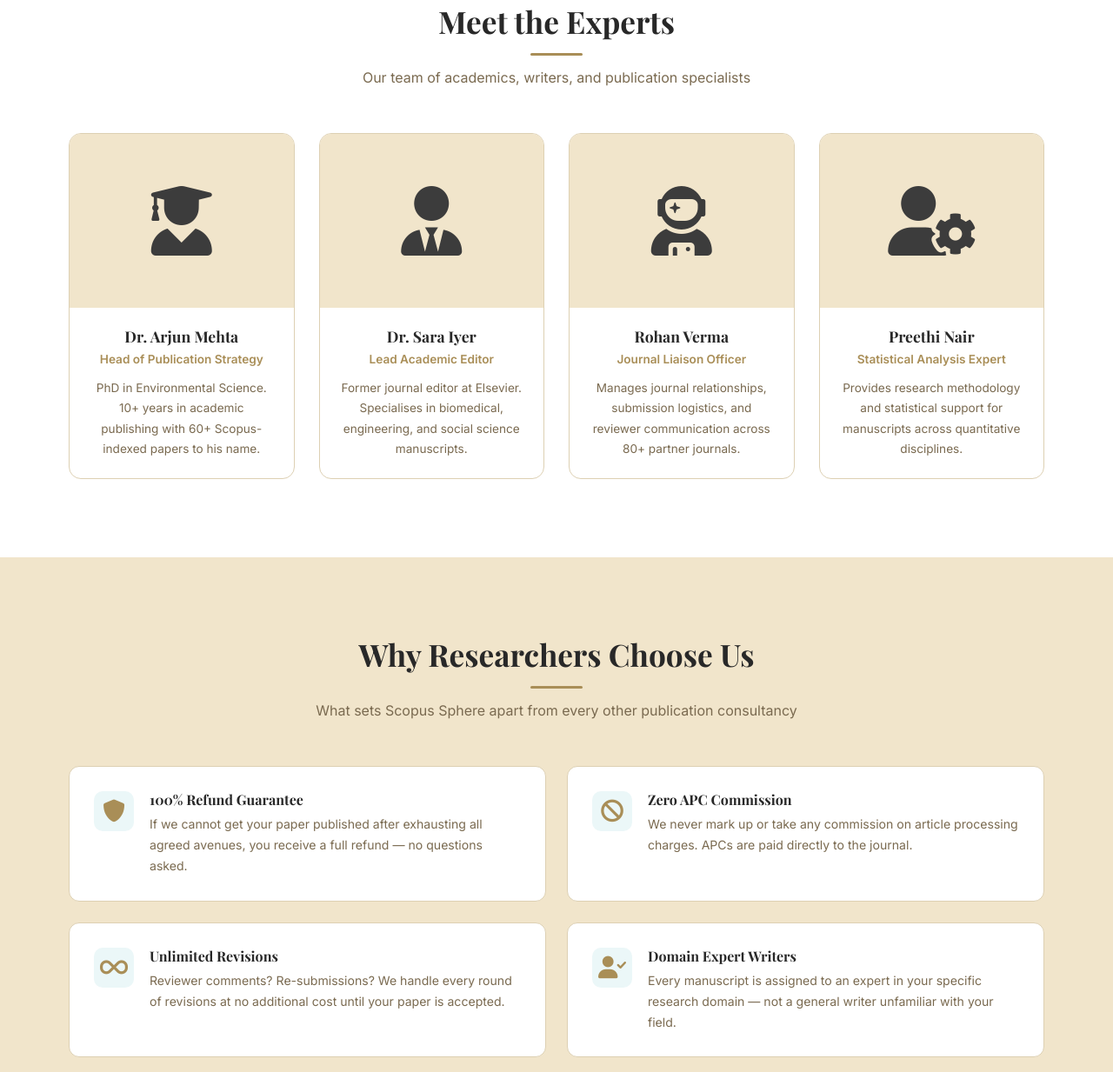
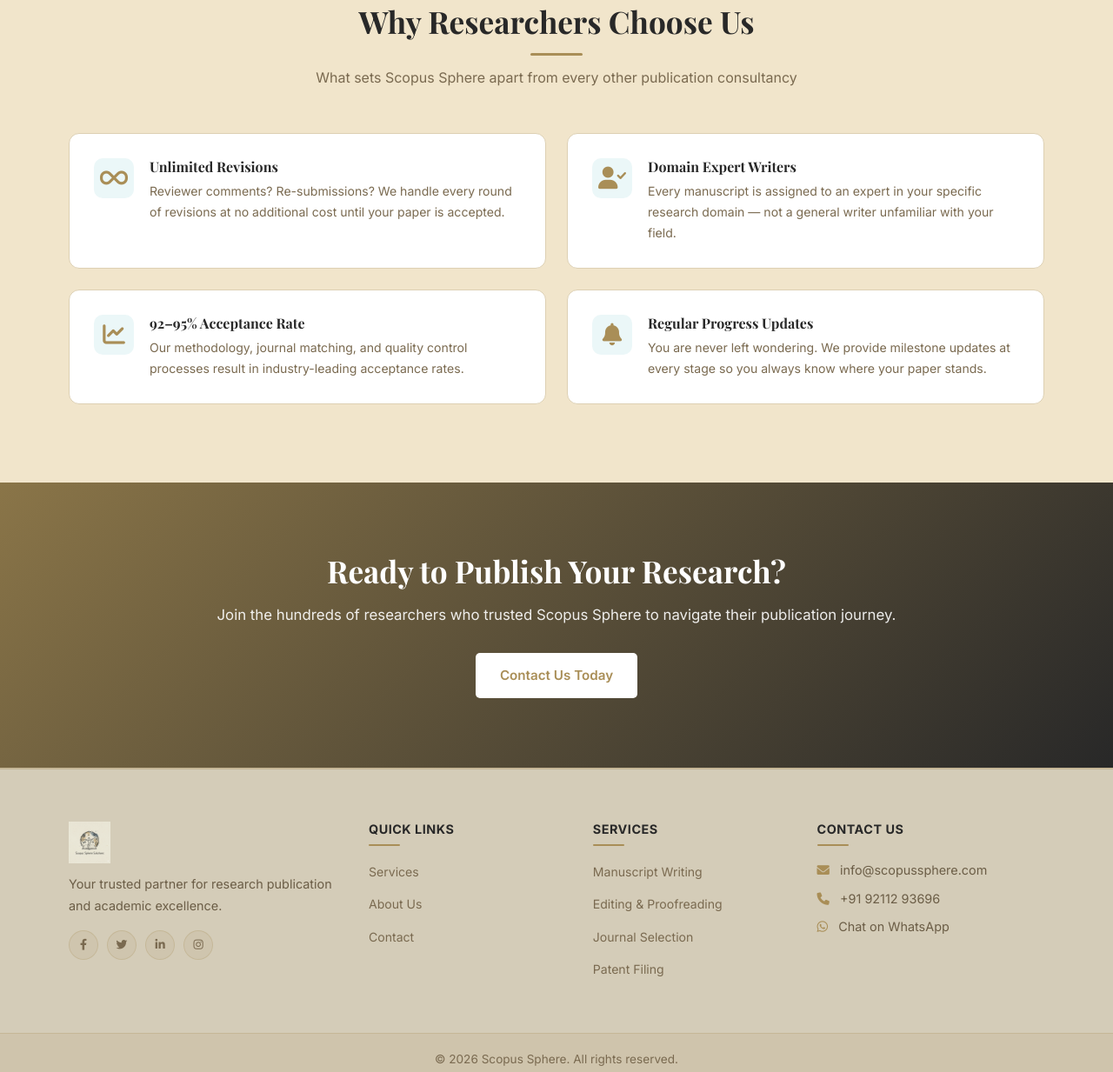
Before and after one commit to ryoikitenkaai/Scopus-Sphere, a plain HTML site: page About/index.html in a window 1280 px wide. Shown: the part 1961-3194 px from the top of the page at 87% size. Drawn offline with nearby package versions, Linux system fonts and the light colour scheme; a web font is replaced by a local one.

Commit message:
Remove team section and why-us items from About page

```diff
--- a/About/index.html
+++ b/About/index.html
@@ -250,68 +250,12 @@
         </div>
     </section>
 
-    <!-- Team Section -->
-    <section class="team-section">
-        <div class="container">
-            <h2 class="section-title">Meet the Experts</h2>
-            <p class="section-subtitle">Our team of academics, writers, and publication specialists</p>
-            <div class="team-grid">
-                <div class="team-card">
-                    <div class="team-photo"><i class="fas fa-user-graduate"></i></div>
-                    <div class="team-info">
-                        <h3>Dr. Arjun Mehta</h3>
-                        <div class="team-role">Head of Publication Strategy</div>
-                        <p>PhD in Environmental Science. 10+ years in academic publishing with 60+ Scopus-indexed papers to his name.</p>
-                    </div>
-                </div>
-                <div class="team-card">
-                    <div class="team-photo"><i class="fas fa-user-tie"></i></div>
-                    <div class="team-info">
-                        <h3>Dr. Sara Iyer</h3>
-                        <div class="team-role">Lead Academic Editor</div>
-                        <p>Former journal editor at Elsevier. Specialises in biomedical, engineering, and social science manuscripts.</p>
-                    </div>
-                </div>
-                <div class="team-card">
-                    <div class="team-photo"><i class="fas fa-user-astronaut"></i></div>
-                    <div class="team-info">
-                        <h3>Rohan Verma</h3>
-                        <div class="team-role">Journal Liaison Officer</div>
-                        <p>Manages journal relationships, submission logistics, and reviewer communication across 80+ partner journals.</p>
-                    </div>
-                </div>
-                <div class="team-card">
-                    <div class="team-photo"><i class="fas fa-user-cog"></i></div>
-                    <div class="team-info">
-                        <h3>Preethi Nair</h3>
-                        <div class="team-role">Statistical Analysis Expert</div>
-                        <p>Provides research methodology and statistical support for manuscripts across quantitative disciplines.</p>
-                    </div>
-                </div>
-            </div>
-        </div>
-    </section>
-
     <!-- Why Choose Us -->
     <section class="why-section">
         <div class="container">
             <h2 class="section-title">Why Researchers Choose Us</h2>
             <p class="section-subtitle">What sets Scopus Sphere apart from every other publication consultancy</p>
             <div class="why-list">
-                <div class="why-item">
-                    <div class="why-icon"><i class="fas fa-shield-alt"></i></div>
-                    <div class="why-text">
-                        <h4>100% Refund Guarantee</h4>
-                        <p>If we cannot get your paper published after exhausting all agreed avenues, you receive a full refund — no questions asked.</p>
-                    </div>
-                </div>
-                <div class="why-item">
-                    <div class="why-icon"><i class="fas fa-ban"></i></div>
-                    <div class="why-text">
-                        <h4>Zero APC Commission</h4>
-                        <p>We never mark up or take any commission on article processing charges. APCs are paid directly to the journal.</p>
-                    </div>
-                </div>
                 <div class="why-item">
                     <div class="why-icon"><i class="fas fa-infinity"></i></div>
                     <div class="why-text">
```
